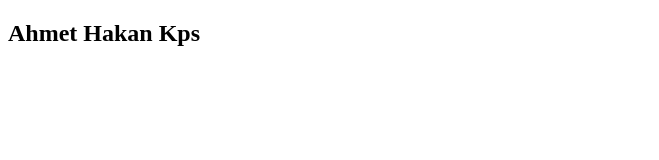
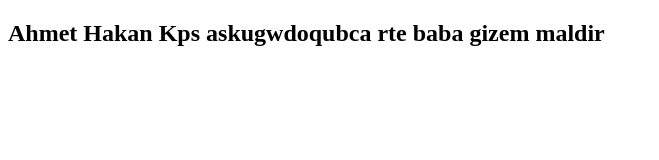
Before and after one commit to ahmethakankps/initialRepo, a plain HTML site: page index.html in a window 1280 px wide. Shown: the whole page, without its empty margins (0-659 px from the left). Drawn offline with Linux system fonts and the light colour scheme.

Commit message:
.\index.html

```diff
--- a/index.html
+++ b/index.html
@@ -6,6 +6,11 @@
     <title>Document</title>
 </head>
 <body>
-    <h2>Ahmet Hakan Kps</h2>
+    <h2>Ahmet Hakan Kps
+
+        askugwdoqubca
+        rte baba
+        gizem maldir
+    </h2>
 </body>
 </html>
```
